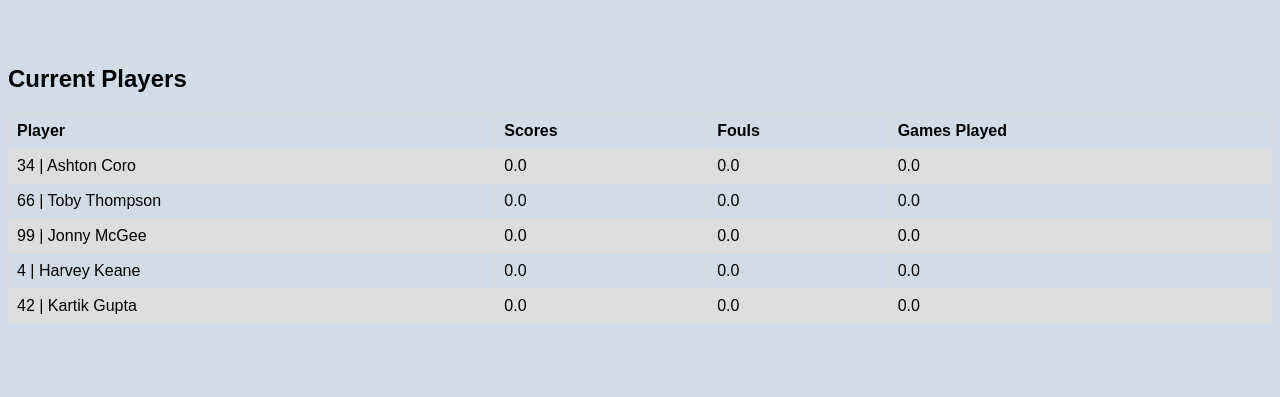
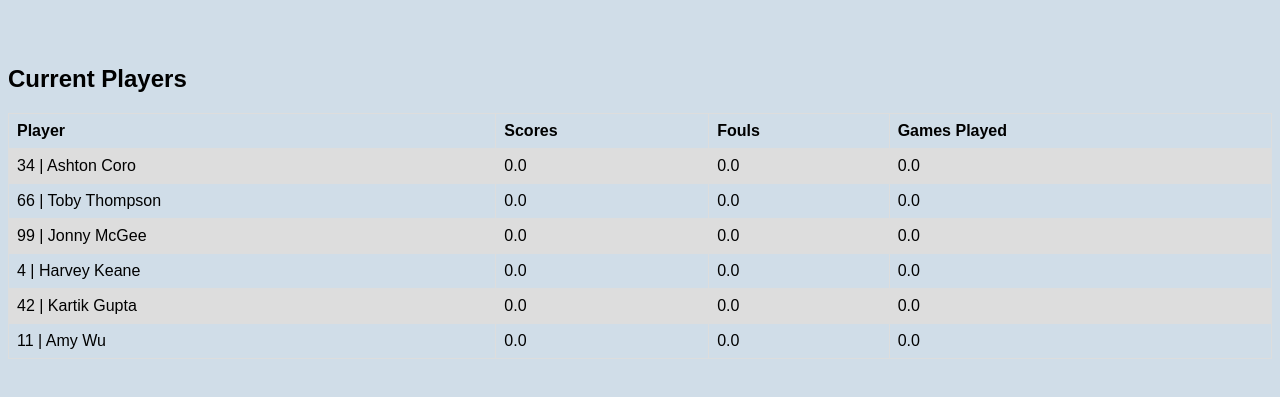
Before and after one commit to Oscar123456780/JSSCEvents, a plain HTML site: page basketball/Year6/Puerto Rico/index.html in a window 1280 px wide. Shown: the part 101-498 px from the top of the page. Drawn offline with Linux system fonts and the light colour scheme.

Commit message:
Update Puerto Rico and Banner

```diff
--- a/basketball/Year6/Puerto Rico/index.html
+++ b/basketball/Year6/Puerto Rico/index.html
@@ -67,6 +67,12 @@
           <td>0.0</td>
           <td>0.0</td>
           </tr>
+          <tr>
+          <td>11 | Amy Wu</td>
+          <td>0.0</td>
+          <td>0.0</td>
+          <td>0.0</td>
+          </tr>
 
         </table>
       </div>
```
Also changed, not shown: index.html (+2 -2 lines).
